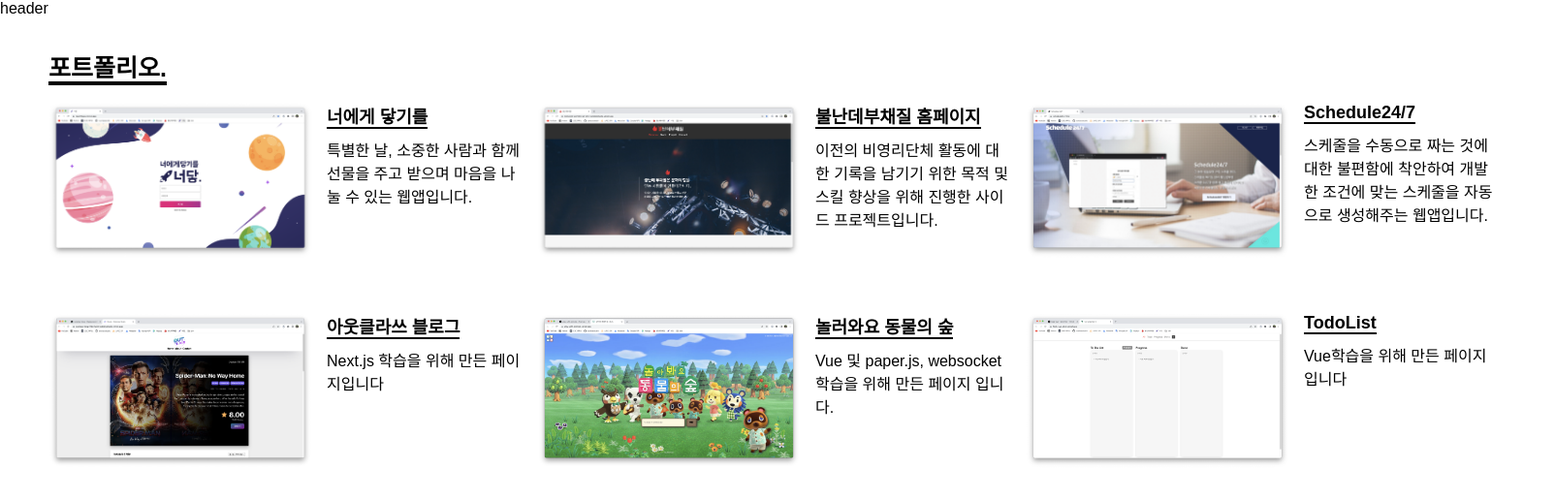
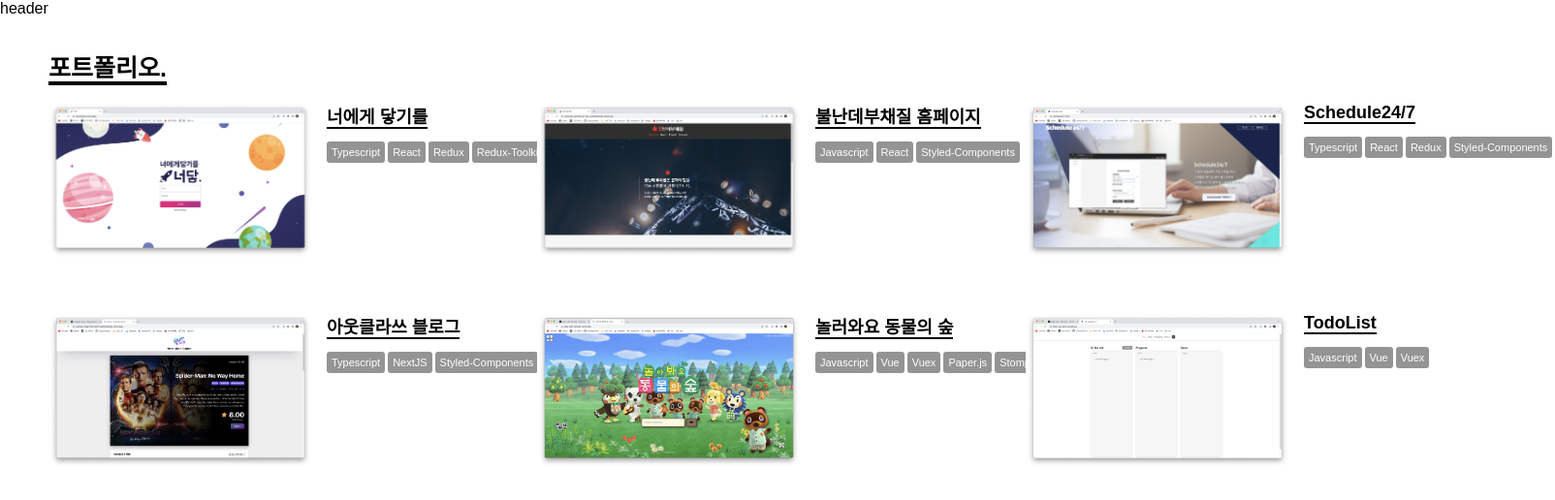
Before and after one commit to outclassstudio/my-portfolio, a React (Create React App) app: page / in a window 1280 px wide. Shown: the top 516 px of the page at 97% size, 1604 px wide, since content can reach past the window. Built offline with nearby package versions, Linux system fonts and the light colour scheme.

Commit message:
Feat : Set box form(2)

```diff
--- a/package.json
+++ b/package.json
@@ -14,6 +14,7 @@
     "react-dom": "^18.2.0",
     "react-router-dom": "^6.4.2",
     "react-scripts": "5.0.1",
+    "recoil": "^0.7.6",
     "styled-components": "^5.3.6",
     "typescript": "^4.8.4",
     "web-vitals": "^2.1.4"
--- a/src/App.tsx
+++ b/src/App.tsx
@@ -1,13 +1,18 @@
 import { BrowserRouter as Router, Routes, Route } from "react-router-dom";
+import { RecoilRoot } from "recoil";
+import Detail from "./pages/Detail";
 import Main from "./pages/Main";
 
 function App() {
   return (
-    <Router>
-      <Routes>
-        <Route path="/" element={<Main />} />
-      </Routes>
-    </Router>
+    <RecoilRoot>
+      <Router>
+        <Routes>
+          <Route path="/" element={<Main />} />
+          <Route path="/detail/:id" element={<Detail />} />
+        </Routes>
+      </Router>
+    </RecoilRoot>
   );
 }
 
--- a/src/data/portfolio.ts
+++ b/src/data/portfolio.ts
@@ -8,6 +8,16 @@ export const portfolios = [
     githubClient: "https://github.com/outclassstudio/rty-renew-client",
     githubServer: "https://github.com/outclassstudio/rty-renew-server",
     thumbnail: "/assets/images/reachtoyou.png",
+    skills: {
+      frontend: [
+        "Typescript",
+        "React",
+        "Redux",
+        "Redux-Toolkit",
+        "Styled-Components",
+      ],
+      backend: ["NodeJS", "NestJS", "TypeORM"],
+    },
   },
   {
     id: 2,
@@ -17,6 +27,10 @@ export const portfolios = [
     homepage: "https://bulnande.vercel.app/",
     githubClient: "https://github.com/outclassstudio/bulnande-portfolio",
     thumbnail: "/assets/images/bulbu.png",
+    skills: {
+      frontend: ["Javascript", "React", "Styled-Components"],
+      backend: ["NodeJS", "ExpressJS", "Sequelize"],
+    },
   },
   {
     id: 3,
@@ -26,6 +40,10 @@ export const portfolios = [
     homepage: "https://schedule24-7.link/",
     githubClient: "https://github.com/codestates/Schedule24-7",
     thumbnail: "/assets/images/schedule24-7.png",
+    skills: {
+      frontend: ["Typescript", "React", "Redux", "Styled-Components"],
+      backend: [],
+    },
   },
   {
     id: 4,
@@ -34,6 +52,10 @@ export const portfolios = [
     homepage: "https://outclass-blog.vercel.app/",
     githubClient: "https://github.com/outclassstudio/OutclassBlog",
     thumbnail: "/assets/images/outclass.png",
+    skills: {
+      frontend: ["Typescript", "NextJS", "Styled-Components"],
+      backend: [],
+    },
   },
   {
     id: 5,
@@ -42,6 +64,10 @@ export const portfolios = [
     homepage: "https://play-with-animals.vercel.app/",
     githubClient: "https://github.com/outclassstudio/pwa-client",
     thumbnail: "/assets/images/pwa.png",
+    skills: {
+      frontend: ["Javascript", "Vue", "Vuex", "Paper.js", "Stomp-Client"],
+      backend: [],
+    },
   },
   {
     id: 6,
@@ -50,5 +76,9 @@ export const portfolios = [
     homepage: "https://todo-vue-plum.vercel.app/",
     githubClient: "https://github.com/outclassstudio/todo-vue",
     thumbnail: "/assets/images/todo.png",
+    skills: {
+      frontend: ["Javascript", "Vue", "Vuex"],
+      backend: [],
+    },
   },
 ];
--- /dev/null
+++ b/src/pages/Detail.tsx
@@ -0,0 +1,79 @@
+import { useEffect, useLayoutEffect, useState } from "react";
+import { useParams } from "react-router-dom";
+import styled from "styled-components";
+import { portfolios } from "../data/portfolio";
+import { FlexColumnDiv } from "../styles/utility.style";
+
+export default function Detail() {
+  const { id } = useParams();
+  const [portfolio, setPortfolio] = useState<any>("");
+
+  useEffect(() => {
+    if (id) {
+      const filtered = portfolios.filter((portfolio) => portfolio.id === +id);
+      setPortfolio(filtered);
+    }
+    // console.log(portfolio, "확인");
+  }, []);
+
+  // if (!portfolio) {
+  //   return <div>로딩...</div>;
+  // }
+
+  return (
+    <div>
+      <PortfolioWrapper>
+        <Thumbnail
+          src={portfolio.thumbnail}
+          onClick={() => window.open(portfolio.homepage, "_blank")}
+        />
+        <ContentWrapper>
+          <TitleBox>
+            <Title>{portfolio.title}</Title>
+          </TitleBox>
+          <div>{portfolio.description}</div>
+          <SkillsWrapper>
+            {/* {portfolio?.skills.frontend.map((skill: any) => (
+              <Skill>{skill}</Skill>
+            ))} */}
+          </SkillsWrapper>
+        </ContentWrapper>
+      </PortfolioWrapper>
+    </div>
+  );
+}
+
+const PortfolioWrapper = styled.div`
+  height: 200px;
+  display: flex;
+  gap: 15px;
+`;
+const Thumbnail = styled.img`
+  width: 272px;
+  height: 160px;
+  cursor: pointer;
+`;
+const ContentWrapper = styled(FlexColumnDiv)`
+  width: 200px;
+  gap: 10px;
+`;
+const TitleBox = styled.div``;
+const Title = styled.span`
+  font-size: 18px;
+  font-weight: bold;
+  border-bottom: 2px solid black;
+`;
+const SkillsWrapper = styled.div`
+  height: 100%;
+  /* display: flex; */
+  white-space: pre;
+  line-height: 27px;
+`;
+const Skill = styled.span`
+  font-size: 11px;
+  color: white;
+  background-color: #949494;
+  padding: 5px;
+  border-radius: 3px;
+  margin-right: 3px;
+`;
--- a/src/pages/Main.tsx
+++ b/src/pages/Main.tsx
@@ -1,9 +1,17 @@
+import { useNavigate } from "react-router-dom";
+import { atom } from "recoil";
 import styled from "styled-components";
 import { portfolios } from "../data/portfolio";
-import { FlexColumnDiv } from "../styles/utility.style";
+import { FlexColumnDiv, FlexDiv } from "../styles/utility.style";
 import Layout from "./Layout";
 
+const portfolioState = atom({
+  key: "portfolioState", // unique ID (with respect to other atoms/selectors)
+  default: "", // default value (aka initial value)
+});
+
 export default function Main() {
+  const navigate = useNavigate();
   return (
     <Layout>
       <MainTitleBox>
@@ -15,13 +23,18 @@ export default function Main() {
             <PortfolioWrapper key={idx}>
               <Thumbnail
                 src={portfolio.thumbnail}
-                onClick={() => window.open(portfolio.homepage, "_blank")}
+                onClick={() => navigate(`/detail/${portfolio.id}`)}
               />
               <ContentWrapper>
                 <TitleBox>
                   <Title>{portfolio.title}</Title>
                 </TitleBox>
-                <div>{portfolio.description}</div>
+                {/* <div>{portfolio.description}</div> */}
+                <SkillsWrapper>
+                  {portfolio.skills.frontend.map((skill, idx) => (
+                    <Skill key={idx}>{skill}</Skill>
+                  ))}
+                </SkillsWrapper>
               </ContentWrapper>
             </PortfolioWrapper>
           );
@@ -66,3 +79,17 @@ const Title = styled.span`
   font-weight: bold;
   border-bottom: 2px solid black;
 `;
+const SkillsWrapper = styled.div`
+  height: 100%;
+  /* display: flex; */
+  white-space: pre;
+  line-height: 27px;
+`;
+const Skill = styled.span`
+  font-size: 11px;
+  color: white;
+  background-color: #949494;
+  padding: 5px;
+  border-radius: 3px;
+  margin-right: 3px;
+`;
```
Also changed, not shown: 1 other file (tests, documents, lock files or other folders).
